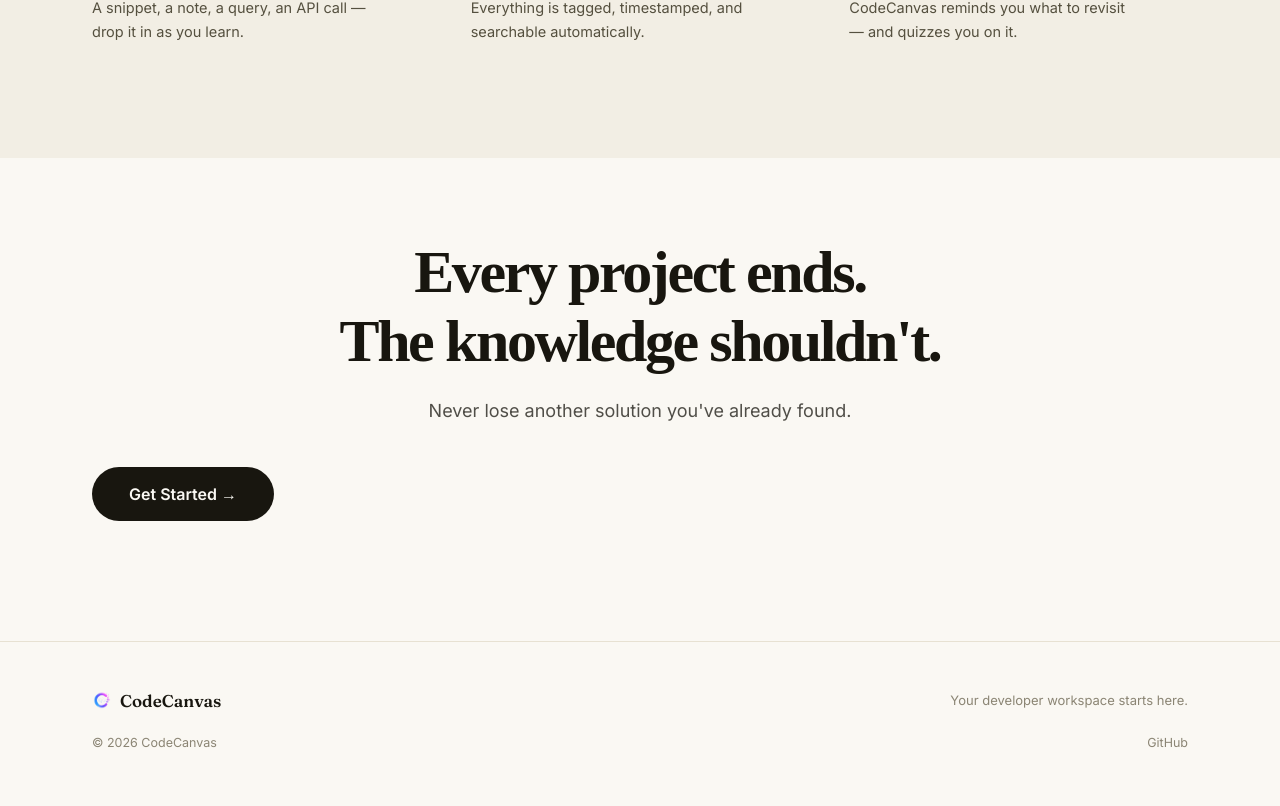
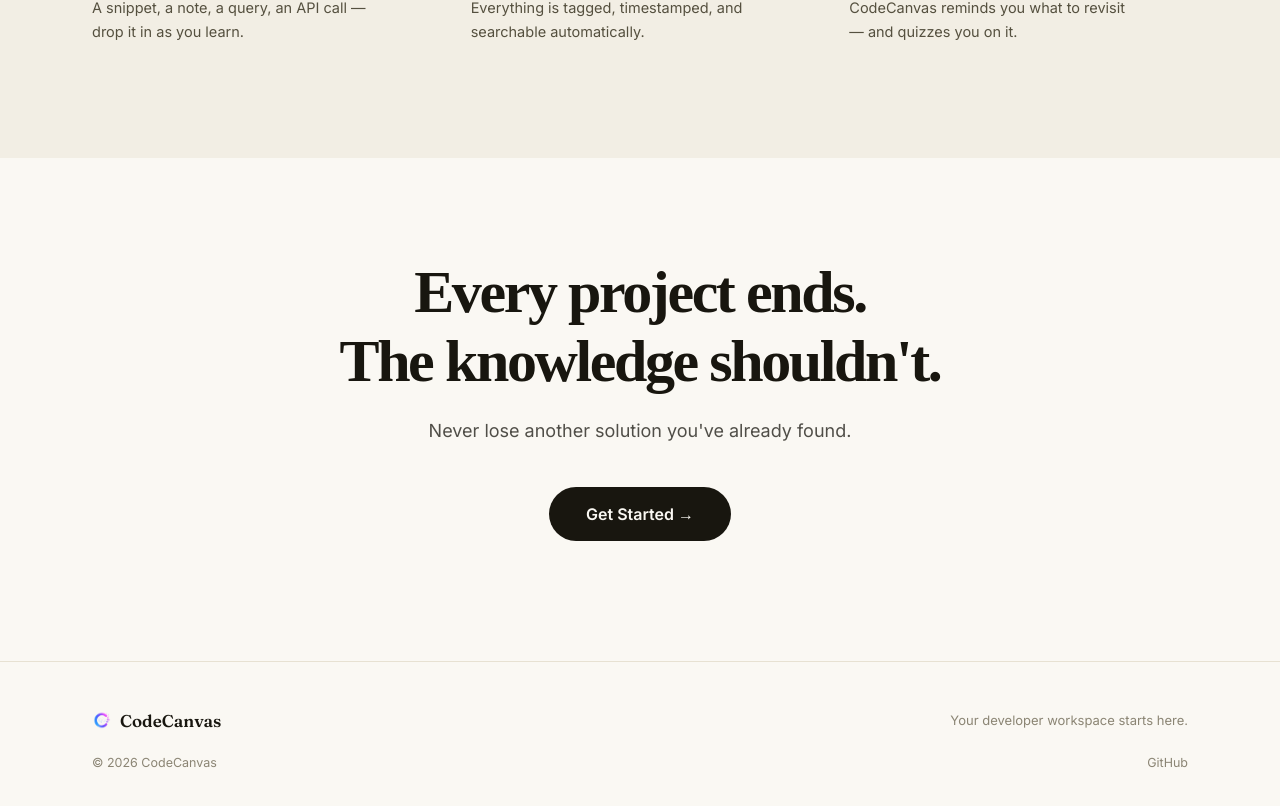
Before and after one commit to harshalpatil-10/codecanvas-frontend, a React (Vite) app: page / in a window 1280 px wide. Shown: the part 2811-3617 px from the top of the page. Built offline with nearby package versions, Linux system fonts and the light colour scheme; no server answers.

Commit message:
Adjust padding and center text in CTA section

```diff
--- a/src/components/landing/CTASection.module.css
+++ b/src/components/landing/CTASection.module.css
@@ -1,5 +1,6 @@
 .section {
-  padding: 80px 0 120px;
+  padding: 100px 0 120px;
+  text-align: center;
 }
 
 /*.box {
```
